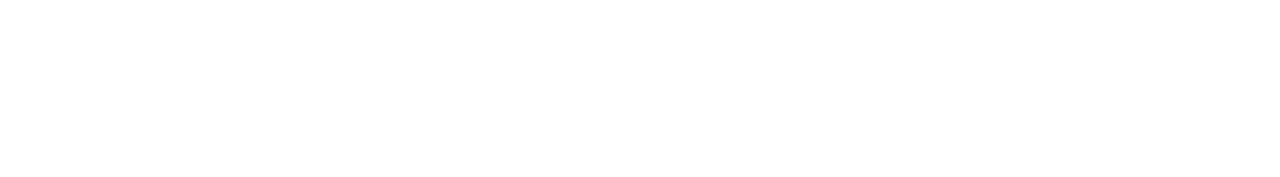
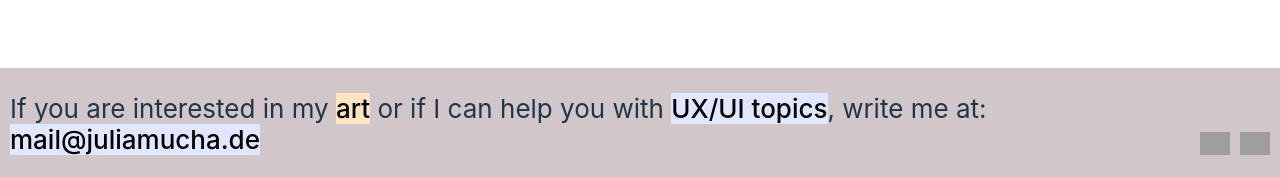
Before and after one commit to Juliiia/my_page, a React (Vite) app in the folder my_page/: page / in a window 1280 px wide. Shown: the part 999-1176 px from the top of the page. Before the commit the page ends 1067 px from the top, so only its background shows below. Built offline with nearby package versions, Linux system fonts and the light colour scheme; grey boxes are pictures that could not be loaded.

Commit message:
add footer

```diff
--- a/my_page/src/assets/js/constants.js
+++ b/my_page/src/assets/js/constants.js
@@ -4,7 +4,7 @@
     // font sizes
     fontSizeText: `${basicFontSize}px`,
     fontSizeSectionTitle: `${basicFontSize + 4}px`,
-    fontSizeTopSection: `${basicFontSize + 10}px`,
+    fontSizeBigText: `${basicFontSize + 10}px`,
 
     defaultTextColor: '#000000',
 
@@ -17,4 +17,7 @@
     colorArt2: '#ffd699',
     colorArt3: '#ffb84d', // for text
 
+    // section colors
+    darkSection: '#d1c7ca',
+
 }
--- a/my_page/src/components/defaultGallery.tsx
+++ b/my_page/src/components/defaultGallery.tsx
@@ -1,5 +1,5 @@
+import React, {useState} from 'react';
 import styled from 'styled-components';
-import React, {useState} from 'react';
 import ImageLightBox from "./imageLightBox";
 
 const StyledGalleryContainer = styled.div`
--- a/my_page/src/components/navbar.tsx
+++ b/my_page/src/components/navbar.tsx
@@ -2,12 +2,15 @@
 import styled from 'styled-components';
 import React from 'react';
 import constants from '../assets/js/constants.js';
+import { useNavigate } from "react-router-dom";
 
 const StyledNavbarDiv = styled.div`
 	height: 50px;
 	position: sticky;
     top: 0px;
     display: flex;
+    align-items: center;
+    justify-content: flex-start;
 `;
 
 const StyledNavbarItem = styled.div`
@@ -22,6 +25,7 @@
     margin-bottom: auto;
     margin-left: 5px;
     margin-right: 10px;
+    cursor: pointer;
 `;
 
 const StyledNavbarLink = styled.a`
@@ -48,10 +52,17 @@
 `;
 
 const Navbar = () => {
+    const navigate = useNavigate();
 
     return (
         <StyledNavbarDiv>
-            <StyledNavbarLogo src="src/assets/img/logo.jpg" alt="Logo"/>
+            <StyledNavbarLogo
+                src="src/assets/img/logo.jpg"
+                alt="Logo"
+                onClick={() => {
+                    navigate('/');
+                }}
+            />
             <StyledNavbarItem>
                 <StyledNavbarLinkDesign>
                     UX UI Design
--- /dev/null
+++ b/my_page/src/pages/Footer.tsx
@@ -0,0 +1,52 @@
+import React from 'react';
+import styled from 'styled-components';
+import constants from '../assets/js/constants.js';
+import TextLink from "../components/textLink";
+
+const StyledFooterContainer = styled.div`
+    background-color: ${constants.darkSection};
+    display: flex;
+    justify-content: space-between;
+    align-items: flex-end;
+    padding: 20px 5px;
+`;
+
+const StyledTextContainer = styled.p`
+    padding: 5px;
+    font-size: ${constants.fontSizeBigText};
+    line-height: initial;
+`;
+
+const StyledSocialLinkContainer = styled.div`
+    display: flex;
+    justify-content: flex-end;
+`;
+
+const StyledSocialLink = styled.a`
+    max-width: 40px;
+`;
+
+const StyledSocialImg = styled.img`
+    max-width: inherit;
+    padding: 5px;
+`;
+
+const Footer = () => {
+    return (
+        <StyledFooterContainer>
+            <StyledTextContainer>
+                If you are interested in my <TextLink topic={'art'} linkTo={'test'}>art</TextLink> or if I can help you with <TextLink topic={'design'} linkTo={'test'}>UX/UI topics</TextLink>, write me at: <TextLink topic={'design'} linkTo={'test'}>mail@juliamucha.de</TextLink>
+            </StyledTextContainer>
+            <StyledSocialLinkContainer>
+                <StyledSocialLink>
+                    <StyledSocialImg src="src/assets/img/mail.png" alt="Mail" />
+                </StyledSocialLink>
+                <StyledSocialLink>
+                    <StyledSocialImg src="src/assets/img/instagram.png" alt="Instagram" />
+                </StyledSocialLink>
+            </StyledSocialLinkContainer>
+        </StyledFooterContainer>
+    )
+}
+
+export default Footer;
--- a/my_page/src/pages/LandingPage.tsx
+++ b/my_page/src/pages/LandingPage.tsx
@@ -1,10 +1,10 @@
-import styled from 'styled-components';
 import React from 'react';
 import DefaultSection from "../components/defaultSection";
 import DefaultCard from "../components/defaultCard";
 import DefaultGallery from "../components/defaultGallery";
 import {artGallery} from "../assets/js/artGallery";
-import TopSection from "./topSection";
+import TopSection from "./TopSection";
+import Footer from "./Footer";
 
 const LandingPage = () => {
     return (
@@ -31,6 +31,7 @@
             >
                 <DefaultGallery imageCollection={artGallery} />
             </DefaultSection>
+            <Footer />
         </>
     )
 }
--- a/my_page/src/pages/topSection.tsx
+++ b/my_page/src/pages/TopSection.tsx
@@ -8,7 +8,7 @@
     max-width: 600px;
     margin-left: auto;
     margin-right: auto;
-    font-size: ${constants.fontSizeTopSection};
+    font-size: ${constants.fontSizeBigText};
     line-height: initial;
 `;
 
```
